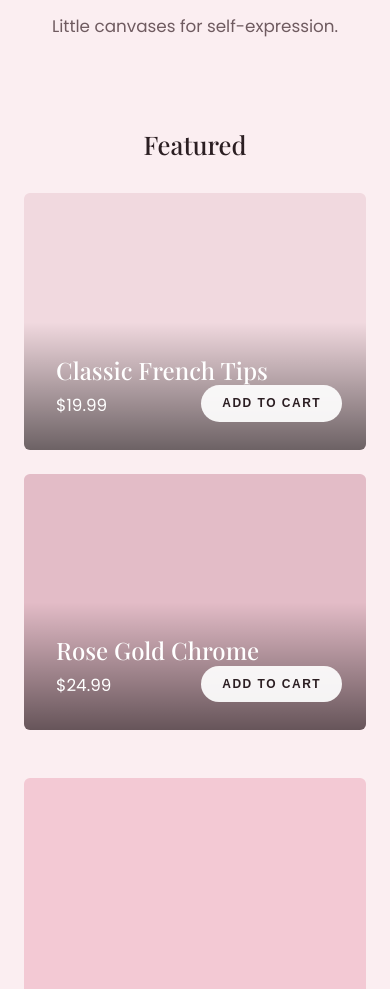
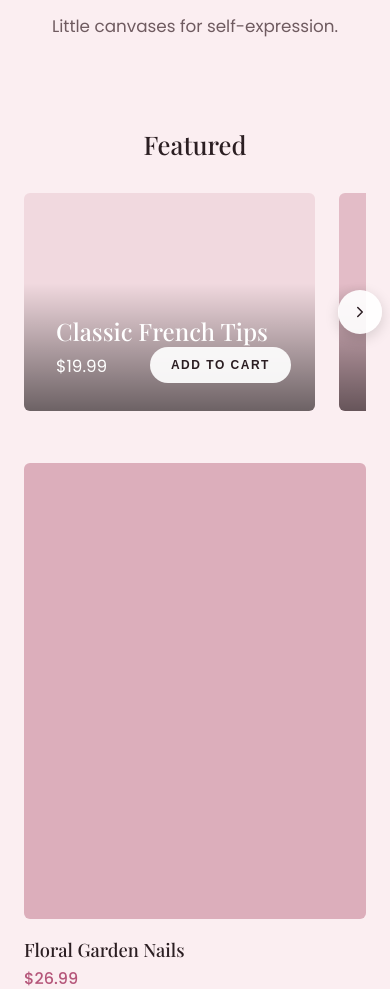
Before and after one commit to edcapellan/clothing_store, a Flask app: page /nails in a window 390 px wide. Shown: the part 285-1274 px from the top of the page. Run offline with Flask 3, Linux system fonts and the light colour scheme; some web fonts are replaced.

Commit message:
Adding scrollable carosole to category

```diff
--- a/category_routes.py
+++ b/category_routes.py
@@ -36,10 +36,11 @@ def _render_category(key):
     products = load_products()
     items = [p for p in products if p.get("category", "").lower() == key]
 
-    # First two products get the large "Featured" treatment,
-    # the rest fall into the standard grid below.
-    featured = items[:2]
-    rest = items[2:]
+    # Which products show in the large "Featured" carousel is controlled
+    # explicitly by each product's "featured" flag in products.json,
+    # not by their position in the file.
+    featured = [p for p in items if p.get("featured")]
+    rest = [p for p in items if not p.get("featured")]
 
     return render_template(
         "category.html",
--- a/static/css/syle.css
+++ b/static/css/syle.css
@@ -226,14 +226,27 @@ a {
   margin: 3rem 0 2rem;
 }
 
-/* Featured (large, 2-up, text-over-image) */
-.featured-grid {
-  display: grid;
-  grid-template-columns: repeat(2, 1fr);
-  gap: 1.5rem;
+/* Featured (large, text-over-image, horizontally scrolling carousel) */
+.featured-carousel {
+  position: relative;
   max-width: 1400px;
   margin: 0 auto;
   padding: 0 1.5rem 1rem;
+}
+
+.featured-track {
+  display: flex;
+  gap: 1.5rem;
+  overflow-x: auto;
+  scroll-snap-type: x mandatory;
+  scroll-behavior: smooth;
+  -webkit-overflow-scrolling: touch;
+  scrollbar-width: none;
+  padding-bottom: 0.25rem;
+}
+
+.featured-track::-webkit-scrollbar {
+  display: none;
 }
 
 .featured-card {
@@ -241,6 +254,48 @@ a {
   border-radius: 6px;
   overflow: hidden;
   aspect-ratio: 4 / 3;
+  flex: 0 0 calc(50% - 0.75rem);
+  scroll-snap-align: start;
+}
+
+.carousel-btn {
+  position: absolute;
+  top: 50%;
+  transform: translateY(-50%);
+  width: 44px;
+  height: 44px;
+  border-radius: 50%;
+  border: none;
+  background: rgba(255, 255, 255, 0.92);
+  color: var(--color-heading);
+  display: flex;
+  align-items: center;
+  justify-content: center;
+  cursor: pointer;
+  box-shadow: 0 4px 14px rgba(0, 0, 0, 0.15);
+  z-index: 5;
+  transition: box-shadow 0.2s ease, opacity 0.2s ease;
+}
+
+.carousel-btn:hover {
+  box-shadow: 0 6px 18px rgba(0, 0, 0, 0.22);
+}
+
+.carousel-btn:disabled {
+  opacity: 0;
+  pointer-events: none;
+}
+
+.carousel-btn.prev {
+  left: 0.5rem;
+}
+
+.carousel-btn.next {
+  right: 0.5rem;
+}
+
+.featured-carousel.no-scroll .carousel-btn {
+  display: none;
 }
 
 .featured-card .placeholder-img {
@@ -373,8 +428,8 @@ a {
     gap: 1.5rem;
   }
 
-  .featured-grid {
-    grid-template-columns: 1fr;
+  .featured-card {
+    flex-basis: 85%;
   }
 
   .product-grid {
--- a/templates/category.html
+++ b/templates/category.html
@@ -12,7 +12,14 @@
 {% if featured %}
 <section class="featured-section">
   <h2 class="section-label">Featured</h2>
-  <div class="featured-grid">
+  <div class="featured-carousel">
+    <button type="button" class="carousel-btn prev" aria-label="Scroll featured items left">
+      <svg width="18" height="18" viewBox="0 0 24 24" fill="none" xmlns="http://www.w3.org/2000/svg">
+        <path d="M15 6l-6 6 6 6" stroke="currentColor" stroke-width="2" stroke-linecap="round" stroke-linejoin="round"/>
+      </svg>
+    </button>
+
+    <div class="featured-track">
       {% for product in featured %}
       <div class="featured-card">
         <div class="placeholder-img" style="background-color: {{ product.placeholder_color or default_color }};"></div>
@@ -27,6 +34,13 @@
         </form>
       </div>
       {% endfor %}
+    </div>
+
+    <button type="button" class="carousel-btn next" aria-label="Scroll featured items right">
+      <svg width="18" height="18" viewBox="0 0 24 24" fill="none" xmlns="http://www.w3.org/2000/svg">
+        <path d="M9 6l6 6-6 6" stroke="currentColor" stroke-width="2" stroke-linecap="round" stroke-linejoin="round"/>
+      </svg>
+    </button>
   </div>
 </section>
 {% endif %}
@@ -53,4 +67,40 @@
 {% if not featured and not rest %}
 <p class="empty-state">No products yet in this category &mdash; check back soon.</p>
 {% endif %}
+
+<script>
+  document.querySelectorAll('.featured-carousel').forEach(function (carousel) {
+    var track = carousel.querySelector('.featured-track');
+    var prevBtn = carousel.querySelector('.carousel-btn.prev');
+    var nextBtn = carousel.querySelector('.carousel-btn.next');
+
+    function stepSize() {
+      var card = track.querySelector('.featured-card');
+      if (!card) return track.clientWidth;
+      var gap = parseFloat(getComputedStyle(track).columnGap || getComputedStyle(track).gap || 24);
+      return card.getBoundingClientRect().width + gap;
+    }
+
+    function updateState() {
+      var maxScroll = track.scrollWidth - track.clientWidth - 1;
+      var overflowing = track.scrollWidth > track.clientWidth + 1;
+
+      carousel.classList.toggle('no-scroll', !overflowing);
+      prevBtn.disabled = !overflowing || track.scrollLeft <= 0;
+      nextBtn.disabled = !overflowing || track.scrollLeft >= maxScroll;
+    }
+
+    prevBtn.addEventListener('click', function () {
+      track.scrollBy({ left: -stepSize(), behavior: 'smooth' });
+    });
+
+    nextBtn.addEventListener('click', function () {
+      track.scrollBy({ left: stepSize(), behavior: 'smooth' });
+    });
+
+    track.addEventListener('scroll', updateState);
+    window.addEventListener('resize', updateState);
+    updateState();
+  });
+</script>
 {% endblock %}
```
Also changed, not shown: products.json (+34 -17 lines). Lines whose indentation alone changed are shown as unchanged.
